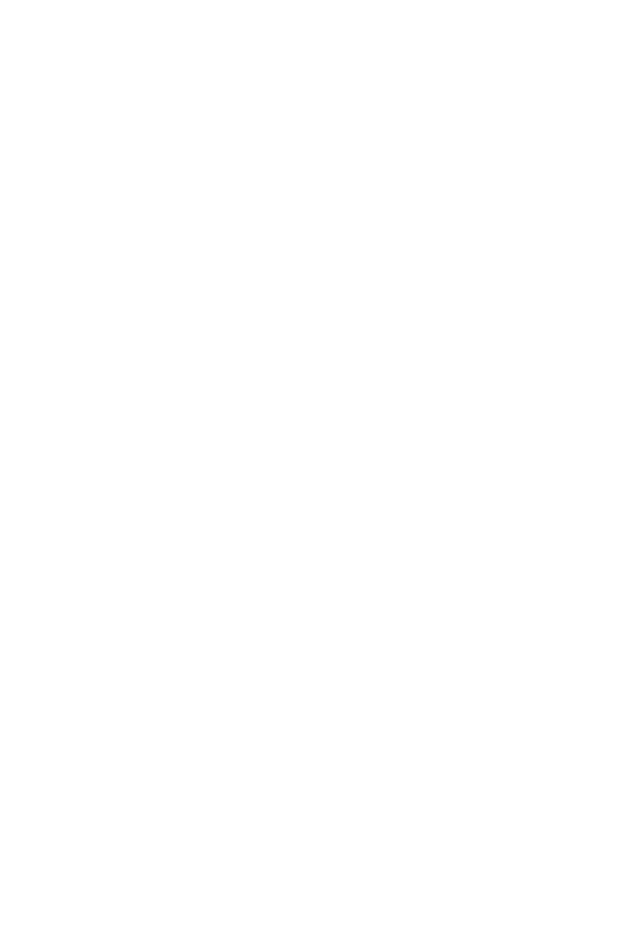
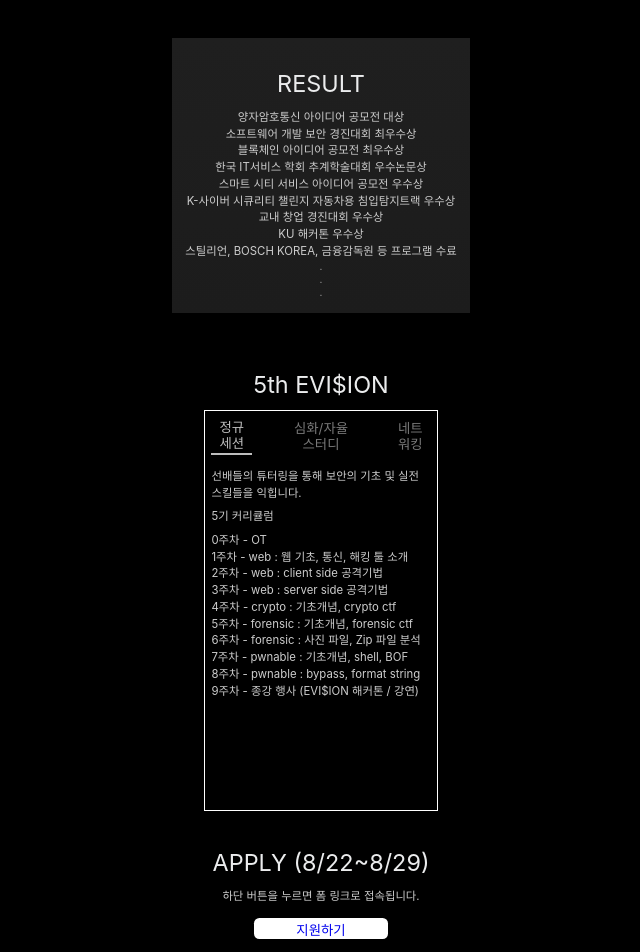
Before and after one commit to EVISION-EWHA/EVISION-website, a React (Create React App) app: page / in a window 1280 px wide. Shown: the part 380-1332 px from the top of the page, without its empty margins (319-959 px from the left). Before the commit the page ends 800 px from the top, so only its background shows below. Built offline with nearby package versions, Linux system fonts and the light colour scheme.

Commit message:
feat: 지원 정보 바탕 ui 완

```diff
--- /dev/null
+++ b/src/components/Intro.jsx
@@ -0,0 +1,63 @@
+import styled from "styled-components";
+
+function Intro() {
+  return (
+    <StIntro>
+      <h1>ABOUT</h1>
+      <p>EVI$ION은</p>
+      <p>엘텍공과대학 소프트웨어학부 사이버보안 전공 과동아리입니다.</p>
+      <p>5기수째 사이버보안 벗들을 중심으로</p>
+      <p>사이버보안 전공의 학술적인 발전을 도모하고 있습니다.</p>
+      <StGrayBox>
+        <h2>RESULT</h2>
+        <p>양자암호통신 아이디어 공모전 대상</p>
+        <p>소프트웨어 개발 보안 경진대회 최우수상</p>
+        <p>블록체인 아이디어 공모전 최우수상</p>
+        <p>한국 IT서비스 학회 추계학술대회 우수논문상</p>
+        <p>스마트 시티 서비스 아이디어 공모전 우수상</p>
+        <p>K-사이버 시큐리티 챌린지 자동차용 침입탐지트랙 우수상</p>
+        <p>교내 창업 경진대회 우수상</p>
+        <p>KU 해커톤 우수상</p>
+        <p>스틸리언, BOSCH KOREA, 금융감독원 등 프로그램 수료</p>
+        <span>.</span>
+        <span>.</span>
+        <span>.</span>
+      </StGrayBox>
+    </StIntro>
+  );
+}
+
+export default Intro;
+
+const StIntro = styled.section`
+  animation-delay: 3s;
+  animation-duration: 3s;
+  animation-name: slidein;
+
+  display: flex;
+  flex-direction: column;
+  align-items: center;
+  justify-content: center;
+
+  background-color: black;
+
+  margin-top: 3rem;
+  margin-bottom: 3rem;
+`;
+
+const StGrayBox = styled.section`
+  display: flex;
+  flex-direction: column;
+  align-items: center;
+  justify-content: center;
+
+  background: linear-gradient(to bottom, #1f1f1f, #1c1c1c);
+  margin-top: 7rem;
+  padding: 2rem;
+
+  & > span {
+    font-size: 15px;
+    line-height: 20px;
+    color: #9c9c9c;
+  }
+`;
--- /dev/null
+++ b/src/components/curri.jsx
@@ -0,0 +1,121 @@
+import styled from "styled-components";
+import { useState } from "react";
+
+function Curriculum() {
+  const [option, setOption] = useState("main");
+
+  return (
+    <StCurri>
+      <h2>5th EVI$ION</h2>
+      <div>
+        <StNav>
+          <StBtn isActive={option === "main"} onClick={() => setOption("main")}>
+            정규세션
+          </StBtn>
+          <StBtn
+            isActive={option === "study"}
+            onClick={() => setOption("study")}
+          >
+            심화/자율 스터디
+          </StBtn>
+          <StBtn
+            isActive={option === "network"}
+            onClick={() => setOption("network")}
+          >
+            네트워킹
+          </StBtn>
+        </StNav>
+        <StCard isActive={option === "main"}>
+          <p>선배들의 튜터링을 통해 보안의 기초 및 실전 스킬들을 익힙니다.</p>
+          <br />
+          <p>5기 커리큘럼</p>
+          <br />
+          <p>0주차 - OT</p>
+          <p>1주차 - web : 웹 기초, 통신, 해킹 툴 소개</p>
+          <p>2주차 - web : client side 공격기법</p>
+          <p>3주차 - web : server side 공격기법</p>
+          <p>4주차 - crypto : 기초개념, crypto ctf</p>
+          <p>5주차 - forensic : 기초개념, forensic ctf</p>
+          <p>6주차 - forensic : 사진 파일, Zip 파일 분석</p>
+          <p>7주차 - pwnable : 기초개념, shell, BOF</p>
+          <p>8주차 - pwnable : bypass, format string</p>
+          <p>9주차 - 종강 행사 (EVI$ION 해커톤 / 강연)</p>
+        </StCard>
+        <StCard isActive={option === "study"}>
+          <p>심화 스터디 및 자율 스터디를 통해 </p>
+          <p>자신의 관심분야에 대해 더욱 심화으로 공부합니다.</p>
+          <br />
+          <p>심화스터디 - 8주차 진행.</p>
+          <p>부원 별로 1가지를 선택하여 한가지 분야를 심층적으로 공부합니다.</p>
+          <p>같은 분야를 선택한 사람끼리 팀을 이뤄 8주간 공부합니다.</p>
+          <p>
+            각 팀별 로드맵, 자료는 동아리에서 쌓은 데이터를 기반으로 제공됩니다.
+          </p>
+          <br />
+          <p>자율스터디 - 자유롭게 진행. 주제 제한 없음, 주차 제한 없음</p>
+          <p>
+            부원별로 자율적으로 참여하고 싶은 스터디를 자유롭게 선택하여
+            공부합니다.
+          </p>
+          <p>같은 분야를 선택한 사람끼리 팀을 이뤄 활동합니다.</p>
+          <p>모든 부원이 원하는 스터디를 열 수 있습니다.</p>
+          <p>학술 스터디의 경우 동아리에서 로드맵, 자료들을 제공해드립니다.</p>
+        </StCard>
+        <StCard isActive={option === "network"}>
+          <p>EVI$ION에서 제공하는</p>
+          <p>여러 네트워킹 행사에 참여할 수 있습니다.</p>
+          <br />
+          <p>현직에 계신 과선배님들과의 소통 및 강연 참가</p>
+          <p>타 학교 보안동아리와의 연합 활동</p>
+          <p>팀단위 외부 해커톤 참가</p>
+          <p>EVI$ION 자체 해커톤</p>
+          <p>.</p>
+          <p>.</p>
+          <p>.</p>
+        </StCard>
+      </div>
+    </StCurri>
+  );
+}
+
+export default Curriculum;
+
+const StCurri = styled.div`
+  width: 35rem;
+  background-color: black;
+
+  display: flex;
+  flex-direction: column;
+  align-items: center;
+  justify-content: center;
+
+  background-color: black;
+
+  margin-top: 3rem;
+  margin-bottom: 3rem;
+
+  & > div {
+    border: 0.2rem solid white;
+    padding: 1rem;
+  }
+`;
+
+const StBtn = styled.button`
+  font-size: 20px;
+  line-height: 25px;
+  color: ${({ isActive }) => (isActive ? "#bdbdbd" : "#787878")};
+  border-bottom: ${({ isActive }) => isActive && "0.31rem solid"};
+`;
+
+const StNav = styled.aside`
+  display: flex;
+  gap: 5rem;
+  margin-bottom: 2rem;
+`;
+
+const StCard = styled.section`
+  display: flex;
+  height: 50rem;
+  flex-direction: column;
+  display: ${({ isActive }) => (isActive ? "block" : "none")};
+`;
--- a/src/index.jsx
+++ b/src/index.jsx
@@ -7,8 +7,7 @@ import GlobalStyle from "styles/globalStyle";
 const root = ReactDOM.createRoot(document.getElementById("root"));
 root.render(
   <BrowserRouter>
-    <GlobalStyle>
-      <App />
-    </GlobalStyle>
+    <GlobalStyle />
+    <App />
   </BrowserRouter>
 );
--- a/src/pages/landing.jsx
+++ b/src/pages/landing.jsx
@@ -1,15 +1,81 @@
 import styled from "styled-components";
+import logo from "assets/icon.png";
+import Intro from "components/Intro";
+import Curriculum from "components/curri";
 
 function Landing() {
-  return <StLanding></StLanding>;
+  return (
+    <StLanding>
+      <img src={logo} alt="로고사진" />
+      <Intro />
+      <Curriculum />
+      <h2>APPLY (8/22~8/29)</h2>
+      <p>하단 버튼을 누르면 폼 링크로 접속됩니다.</p>
+      <StApplyBtn>
+        <a href={"https://forms.gle/iLL9DeepsXAjeUZ5A"} target="_blank">
+          지원하기
+        </a>
+      </StApplyBtn>
+      <footer>
+        <p>지원 및 기타 문의 : 010-5178-5316 (회장 주송아)</p>
+      </footer>
+    </StLanding>
+  );
 }
 
 export default Landing;
 
 const StLanding = styled.div`
+  display: flex;
+  flex-direction: column;
+  justify-content: center;
+  align-items: center;
+
   width: 100%;
+  height: 100%;
+
+  background-color: black;
+  margin-bottom: 5rem;
+
   & > img {
-    width: 4rem;
-    height: 2rem;
+    width: 25rem;
+    margin: 4rem auto;
+  }
+
+  h1 {
+    color: #ebeced;
+    font-size: 40px;
+    margin-bottom: 3rem;
+  }
+
+  h2 {
+    font-size: 35px;
+    margin-top: 3rem;
+    margin-bottom: 2rem;
+    color: #ebeced;
+  }
+
+  p {
+    font-size: 17px;
+    line-height: 25px;
+    color: #cccccc;
+  }
+  & > footer {
+    padding: 3rem;
   }
 `;
+
+const StApplyBtn = styled.button`
+  display: flex;
+  justify-content: center;
+  align-items: center;
+  background-color: white;
+  font-size: 2rem;
+
+  width: 20rem;
+  margin-top: 2rem;
+  margin-bottom: 5rem;
+
+  border-radius: 0.8rem;
+  cursor: pointer;
+`;
```
Also changed, not shown: src/assets/curri.png (added).
